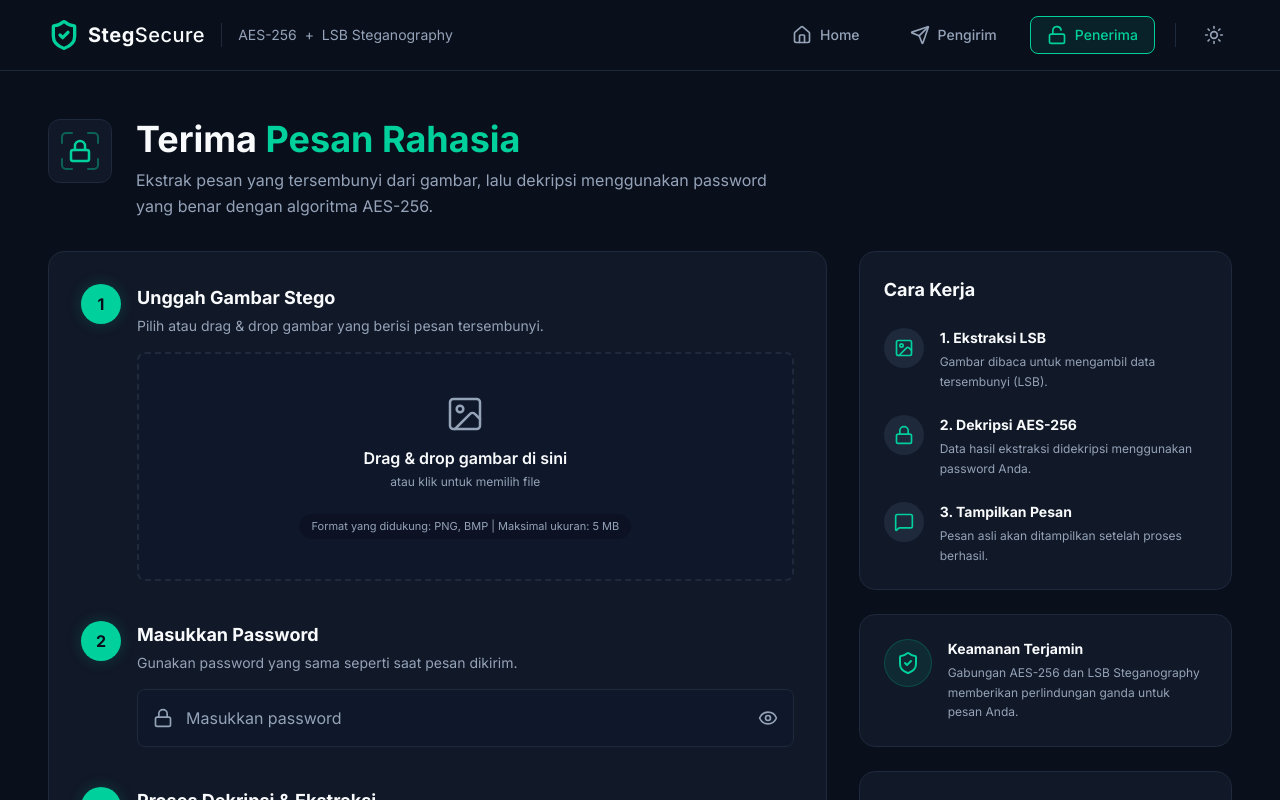
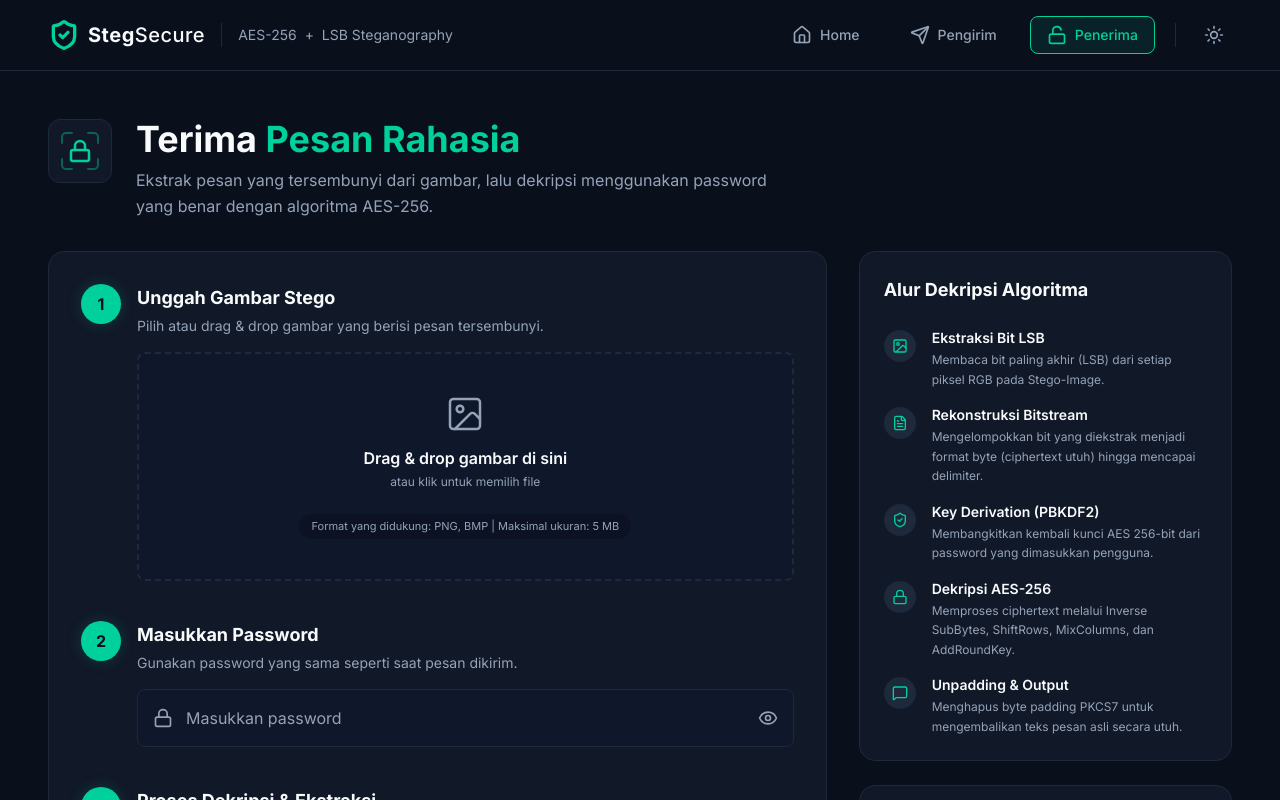
Before and after one commit to muhammaddwireza01-star/uts_keamanan_data, a React (Vite) app in the folder frontend-app/: page /penerima in a window 1280 px wide. Shown: the top 800 px of the page. Built offline with nearby package versions, Linux system fonts and the light colour scheme.

Commit message:
feat: update algorithm details in PenerimaPage with enhanced extraction steps and descriptions

```diff
--- a/frontend-app/src/pages/PenerimaPage.jsx
+++ b/frontend-app/src/pages/PenerimaPage.jsx
@@ -275,52 +275,53 @@ const Penerima = () => {
         </div>
 
         <div className="lg:col-span-1 flex flex-col gap-6 h-full">
+          {/* Card: Cara Kerja (Diperbarui dengan Detail Algoritma) */}
           <div className="bg-bg-surface border border-border-subtle rounded-card p-6">
             <h3 className="text-lg font-bold mb-6 text-text-main">
-              Cara Kerja
+              Alur Dekripsi Algoritma
             </h3>
-            <div className="flex flex-col gap-6">
-              <div className="flex gap-4">
-                <div className="w-10 h-10 rounded-full bg-border-subtle flex items-center justify-center shrink-0">
-                  <ImageIcon className="w-5 h-5 text-primary-main" />
+            <div className="flex flex-col gap-4">
+              {[
+                {
+                  icon: <ImageIcon className="w-4 h-4 text-primary-main" />,
+                  title: "Ekstraksi Bit LSB",
+                  desc: "Membaca bit paling akhir (LSB) dari setiap piksel RGB pada Stego-Image.",
+                },
+                {
+                  icon: <FileText className="w-4 h-4 text-primary-main" />,
+                  title: "Rekonstruksi Bitstream",
+                  desc: "Mengelompokkan bit yang diekstrak menjadi format byte (ciphertext utuh) hingga mencapai delimiter.",
+                },
+                {
+                  icon: <ShieldCheck className="w-4 h-4 text-primary-main" />,
+                  title: "Key Derivation (PBKDF2)",
+                  desc: "Membangkitkan kembali kunci AES 256-bit dari password yang dimasukkan pengguna.",
+                },
+                {
+                  icon: <Lock className="w-4 h-4 text-primary-main" />,
+                  title: "Dekripsi AES-256",
+                  desc: "Memproses ciphertext melalui Inverse SubBytes, ShiftRows, MixColumns, dan AddRoundKey.",
+                },
+                {
+                  icon: <MessageSquare className="w-4 h-4 text-primary-main" />,
+                  title: "Unpadding & Output",
+                  desc: "Menghapus byte padding PKCS7 untuk mengembalikan teks pesan asli secara utuh.",
+                },
+              ].map((item, idx) => (
+                <div key={idx} className="flex items-start gap-4">
+                  <div className="w-8 h-8 rounded-full bg-border-subtle flex items-center justify-center shrink-0 mt-0.5">
+                    {item.icon}
+                  </div>
+                  <div className="flex flex-col">
+                    <span className="text-sm font-semibold text-text-main">
+                      {item.title}
+                    </span>
+                    <span className="text-xs text-text-muted mt-0.5 leading-relaxed">
+                      {item.desc}
+                    </span>
+                  </div>
                 </div>
-                <div>
-                  <h4 className="text-sm font-bold text-text-main mb-1">
-                    1. Ekstraksi LSB
-                  </h4>
-                  <p className="text-xs text-text-muted leading-relaxed">
-                    Gambar dibaca untuk mengambil data tersembunyi (LSB).
-                  </p>
-                </div>
-              </div>
-
-              <div className="flex gap-4">
-                <div className="w-10 h-10 rounded-full bg-border-subtle flex items-center justify-center shrink-0">
-                  <Lock className="w-5 h-5 text-primary-main" />
-                </div>
-                <div>
-                  <h4 className="text-sm font-bold text-text-main mb-1">
-                    2. Dekripsi AES-256
-                  </h4>
-                  <p className="text-xs text-text-muted leading-relaxed">
-                    Data hasil ekstraksi didekripsi menggunakan password Anda.
-                  </p>
-                </div>
-              </div>
-
-              <div className="flex gap-4">
-                <div className="w-10 h-10 rounded-full bg-border-subtle flex items-center justify-center shrink-0">
-                  <MessageSquare className="w-5 h-5 text-primary-main" />
-                </div>
-                <div>
-                  <h4 className="text-sm font-bold text-text-main mb-1">
-                    3. Tampilkan Pesan
-                  </h4>
-                  <p className="text-xs text-text-muted leading-relaxed">
-                    Pesan asli akan ditampilkan setelah proses berhasil.
-                  </p>
-                </div>
-              </div>
+              ))}
             </div>
           </div>
 
```
